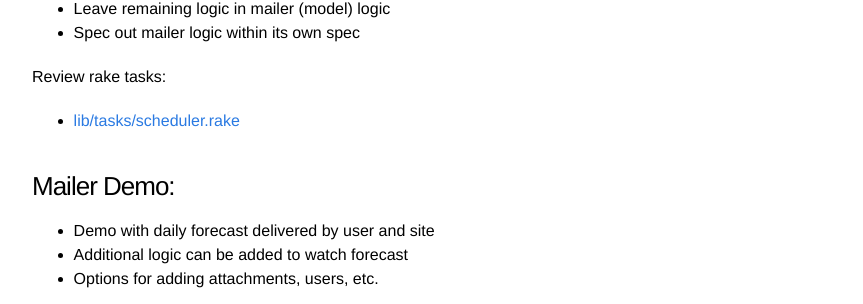
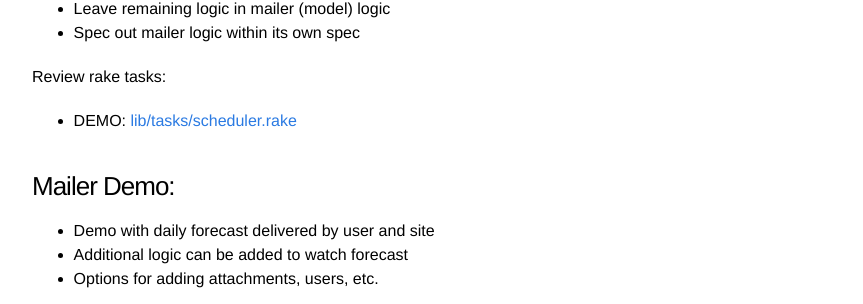
Before and after one commit to stormsavvy/stormsavvy.github.io, a Jekyll site: the page built from _posts/2014-11-20-east-bay-rails-meetup.markdown, in a window 1280 px wide and 900 px high, scrolled down 10696 px. Shown: the part 148-452 px from the top of the window, without its empty margins (208-1071 px from the left). Built offline with Jekyll 4.4.1, drawn with Linux system fonts in a browser that asks for light colours.

Commit message:
76663852 final revisions for EBR meetup

```diff
--- a/_posts/2014-11-20-east-bay-rails-meetup.markdown
+++ b/_posts/2014-11-20-east-bay-rails-meetup.markdown
@@ -495,7 +495,7 @@ end
 
 Review rake tasks:
 
-* [lib/tasks/scheduler.rake][rake]
+* DEMO: [lib/tasks/scheduler.rake][rake]
 
 ### Mailer Demo:
 
```
